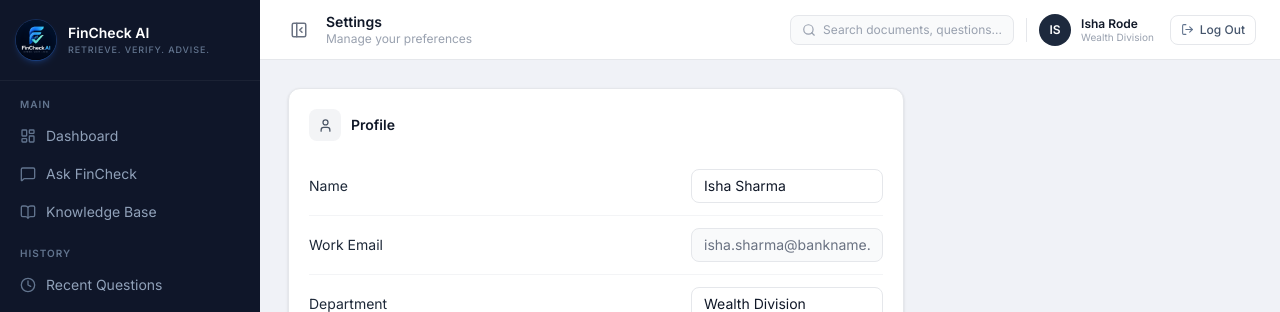
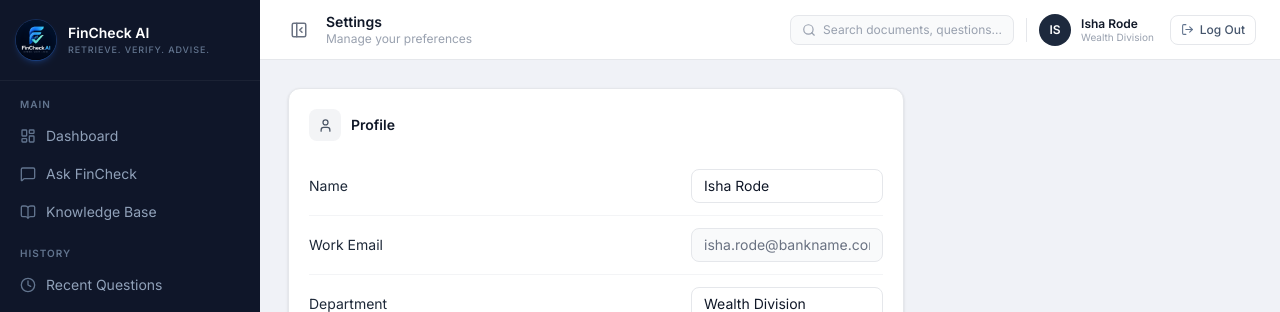
Before and after one commit to IshaRode/FinCheck-AI, a Next.js app in the folder fincheck-ai-app/: page /settings in a window 1280 px wide. Shown: the top 312 px of the page. Built offline with nearby package versions, Linux system fonts and the light colour scheme.

Commit message:
chore: update user name and email in settings page defaults

```diff
--- a/fincheck-ai-app/app/settings/page.tsx
+++ b/fincheck-ai-app/app/settings/page.tsx
@@ -81,7 +81,7 @@ export default function SettingsPage() {
           <SettingRow label="Name">
             <input
               type="text"
-              defaultValue="Isha Sharma"
+              defaultValue="Isha Rode"
               className="text-sm border border-gray-200 rounded-lg px-3 py-1.5 text-gray-900 focus:outline-none focus:border-blue-400 transition-colors w-48"
               aria-label="Full name"
             />
@@ -89,7 +89,7 @@ export default function SettingsPage() {
           <SettingRow label="Work Email">
             <input
               type="email"
-              defaultValue="isha.sharma@bankname.com"
+              defaultValue="isha.rode@bankname.com"
               className="text-sm border border-gray-200 rounded-lg px-3 py-1.5 text-gray-500 focus:outline-none focus:border-blue-400 transition-colors w-48 bg-gray-50"
               aria-label="Work email"
               readOnly
```
